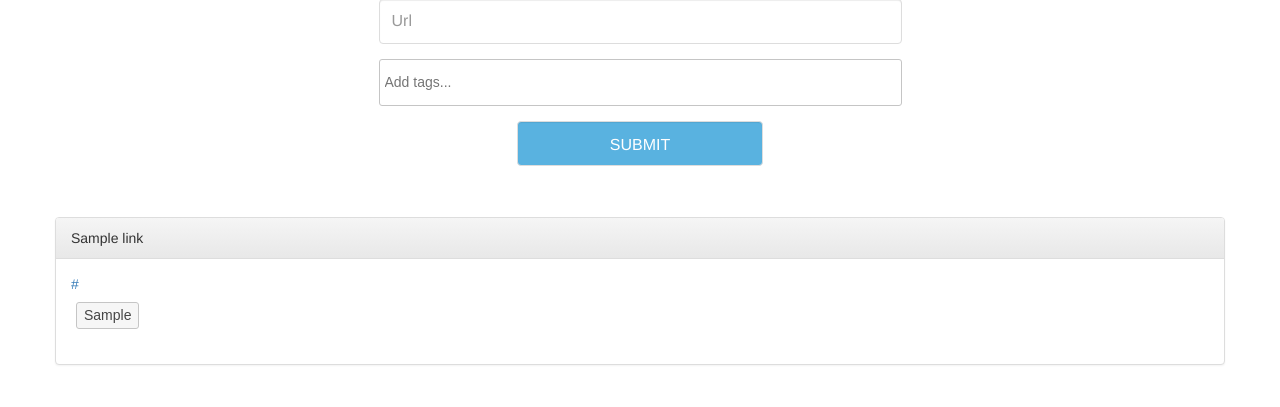
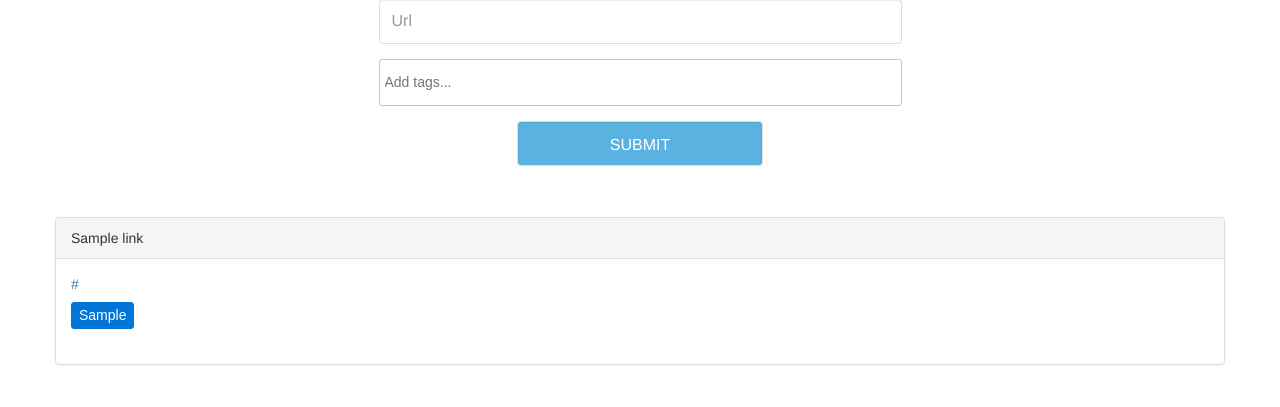
Before and after one commit to labcodes/knowledge, a Django app: template links/templates/links/index.html in a window 1280 px wide. Shown: the part 188-595 px from the top of the page. Run offline with Django 3.2, Linux system fonts and the light colour scheme; tables that the repository leaves empty hold one stand-in row (values such as "Sample post"); the template is opened without the code that fills it: values that come from a table or form of the project are taken from there, most other values are stand-ins (such as "Sample title", 1, 10 or a date in 2020); some libraries are stand-ins or nearby versions.

Commit message:
Change the tags to be buttons

```diff
--- a/links/static/links/css/main.css
+++ b/links/static/links/css/main.css
@@ -39,8 +39,29 @@
 
 ul.tagit li {
   margin: 0px;
+  margin-right: 5px;
+}
+
+ul.tagit li.tagit-choice {
+  background: #0275d8;
+  border-color: #0275d8;
+}
+
+ul.tagit li.tagit-choice:hover {
+  background: #025aa5;
+  border-color: #01549b;
+  cursor: pointer;
 }
 
 #tagged ul {
   border: 0px;
+  padding-left: 0;
 }
+
+a.tagit-label {
+  color: white;
+}
+
+.link-panel-js .panel-heading {
+  background-image: initial;
+}
```
